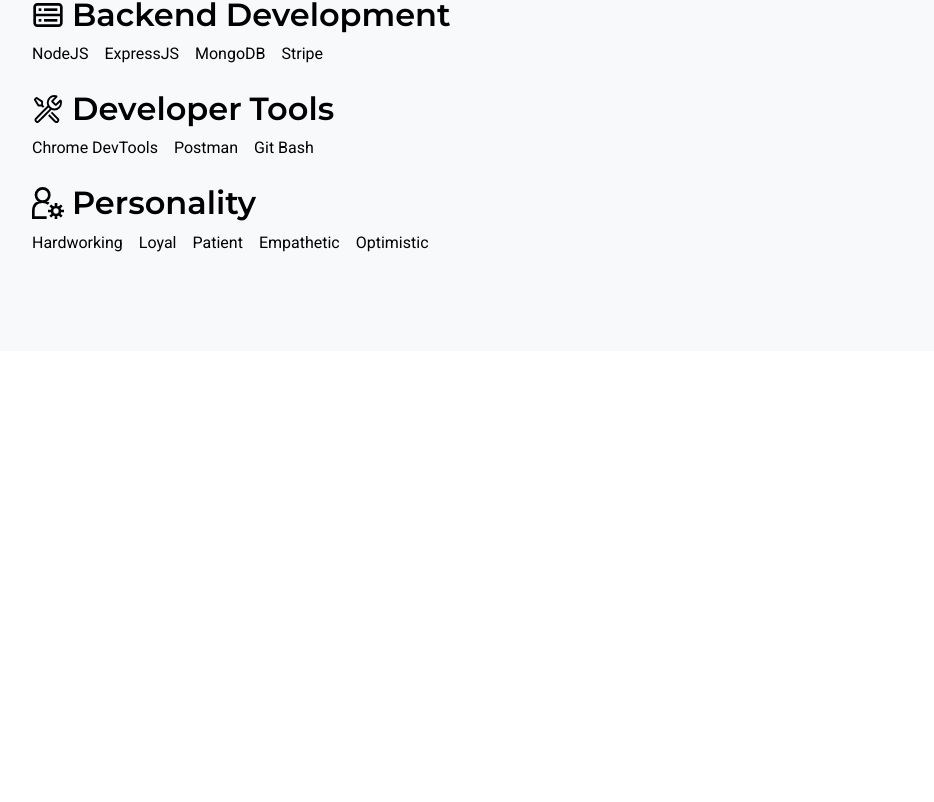
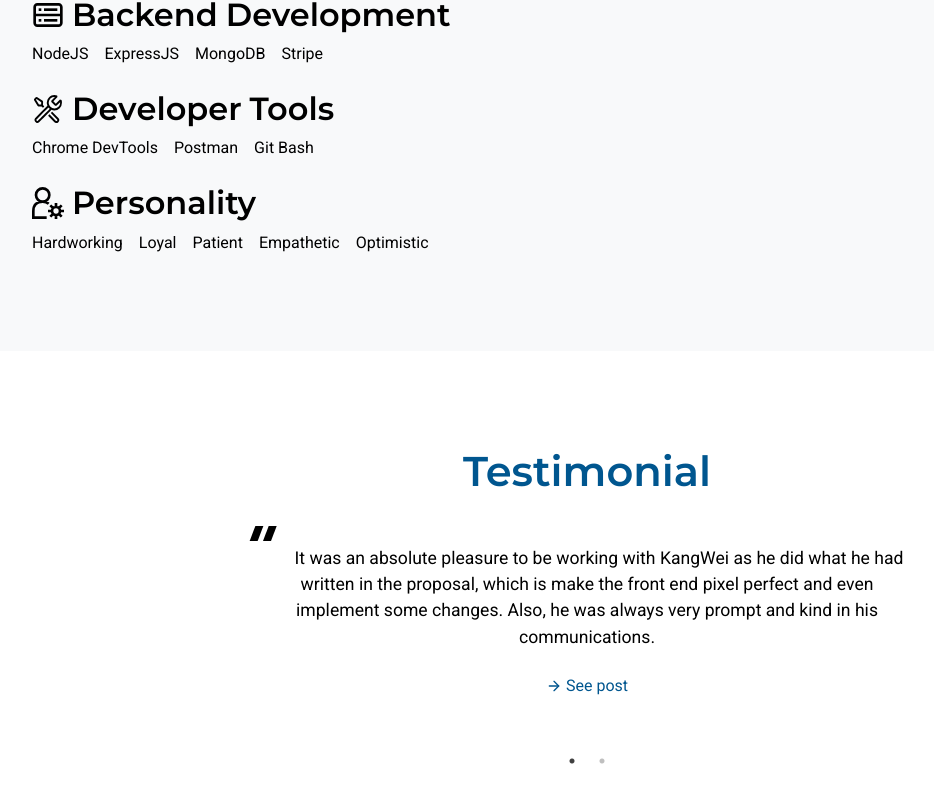
Before and after one commit to yewyewXD/portfolio-v2, a React (Create React App) app: page / in a window 1280 px wide. Shown: the part 1888-2690 px from the top of the page, without its empty margins (53-987 px from the left). Before the commit the page ends 2239 px from the top, so only its background shows below. Built offline with nearby package versions, Linux system fonts and the light colour scheme.

Commit message:
testimonial

```diff
--- a/src/App.js
+++ b/src/App.js
@@ -4,6 +4,7 @@
 
 import Project from "./components/section/Project";
 import Skill from "./components/section/Skill";
+import Testimonial from "./components/section/Testimonial";
 
 function App() {
   useEffect(() => {
@@ -15,6 +16,7 @@
       <main>
         <Project />
         <Skill />
+        <Testimonial />
       </main>
     </>
   );
--- /dev/null
+++ b/src/components/section/Testimonial.jsx
@@ -0,0 +1,54 @@
+import React from "react";
+import Slider from "react-slick";
+import { CgQuote } from "react-icons/cg";
+import { FiArrowRight } from "react-icons/fi";
+
+export default function Testimonial() {
+  const testimonials = [
+    {
+      text:
+        "It was an absolute pleasure to be working with KangWei as he did what he had written in the proposal, which is make the front end pixel perfect and even implement some changes. Also, he was always very prompt and kind in his communications.",
+      source:
+        "https://www.linkedin.com/posts/yewyewxd_see-how-i-can-get-your-project-done-on-upwork-activity-6709339082209792000-RWFU",
+    },
+    {
+      text:
+        "Great developer! He is extremely passionate and knowledgeable about the work he does.",
+      source:
+        "https://www.linkedin.com/posts/yewyewxd_see-how-i-can-get-your-project-done-on-upwork-activity-6710509017812357120-i5Lo",
+    },
+  ];
+  const sliderSettings = {
+    dots: true,
+    infinite: true,
+    speed: 800,
+    slidesToShow: 1,
+    slidesToScroll: 1,
+  };
+
+  return (
+    <section id="testimonial" className="text-center  py-5">
+      <div className="container my-sm-5 my-3">
+        <h1 className="mb-0">Testimonial</h1>
+        <Slider {...sliderSettings}>
+          {testimonials.map((testimonial, index) => (
+            <div className="testimonial py-5" data-aos="fade-in" key={index}>
+              <p className="mb-3">
+                <CgQuote className="position-relative quote-icon" />
+                {testimonial.text}
+              </p>
+              <a
+                href={testimonial.source}
+                target="_blank"
+                rel="noopener noreferrer"
+                className="post-link mt-md-4 all-center"
+              >
+                <FiArrowRight className="mr-1" /> See post
+              </a>
+            </div>
+          ))}
+        </Slider>
+      </div>
+    </section>
+  );
+}
```
